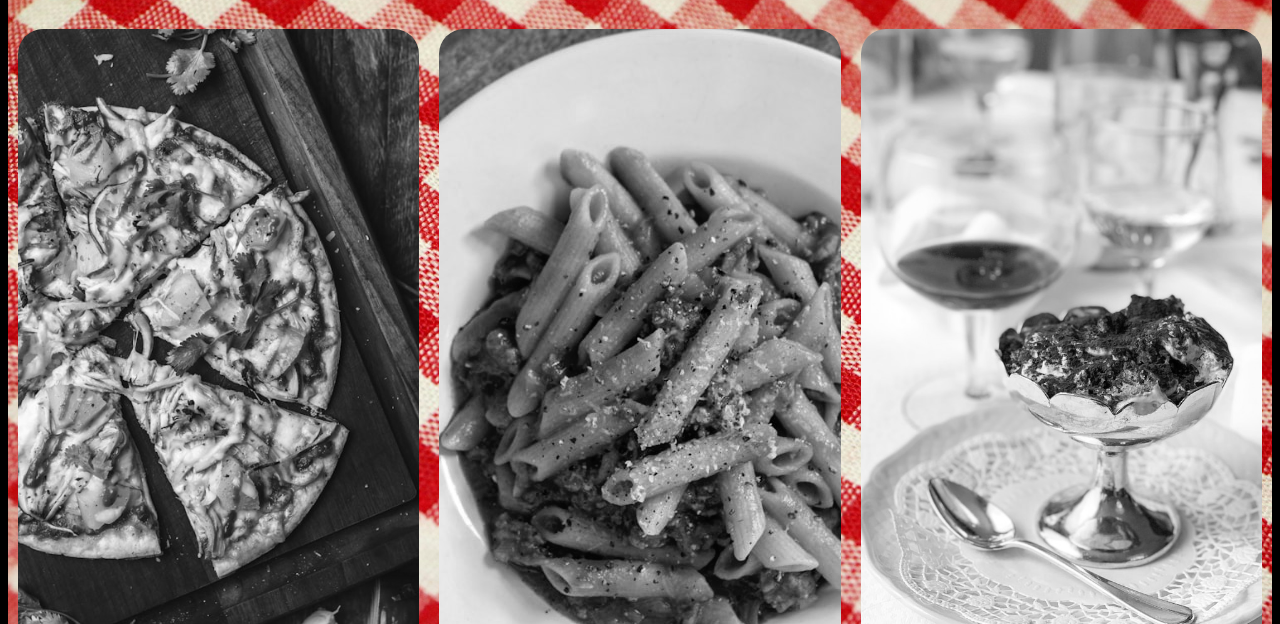
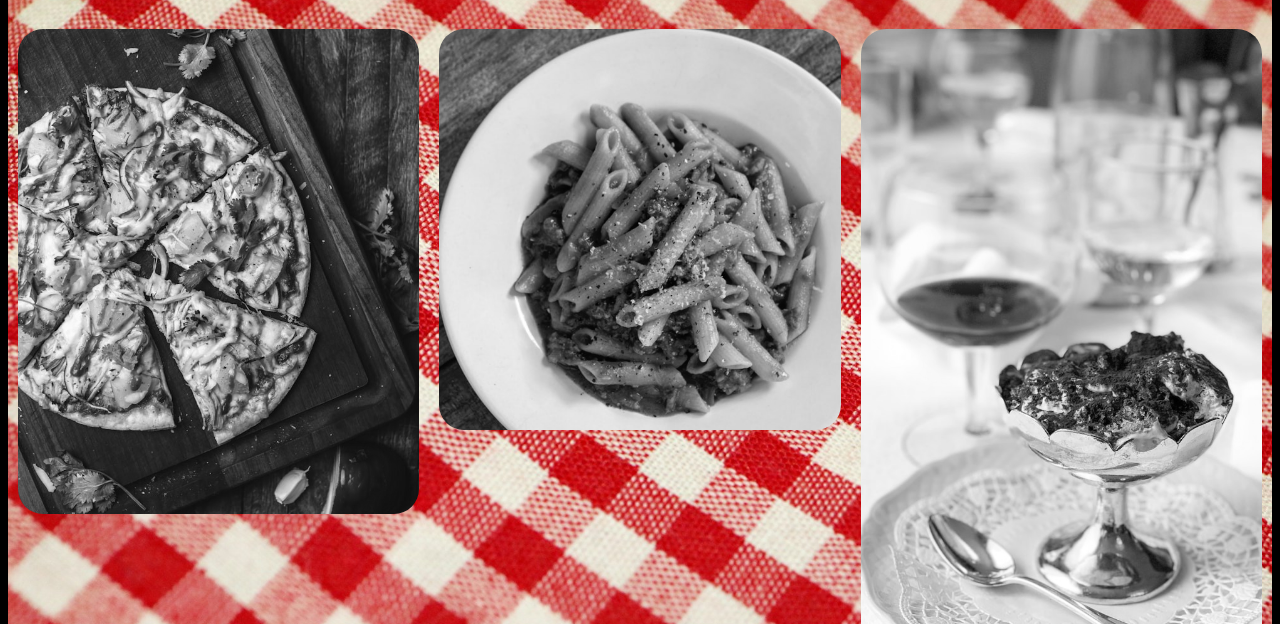
Before and after one commit to paige5678/Module07, a plain HTML site: page index.html in a window 1280 px wide. Shown: the part 176-800 px from the top of the page. Drawn offline with Linux system fonts and the light colour scheme.

Commit message:
Update styles.css

```diff
--- a/CSS/styles.css
+++ b/CSS/styles.css
@@ -125,13 +125,15 @@ h1 {
 .column {
   flex: 33.33%;
   padding: 10px;
+  height: 640px;
 }
 
 .column img {
   border-radius: 25px;
   max-width:100%;
-    height: 640px;
+    height: auto;
     object-fit: cover;
+    overflow: hidden;
   filter: grayscale(100%)
 }
 
```
